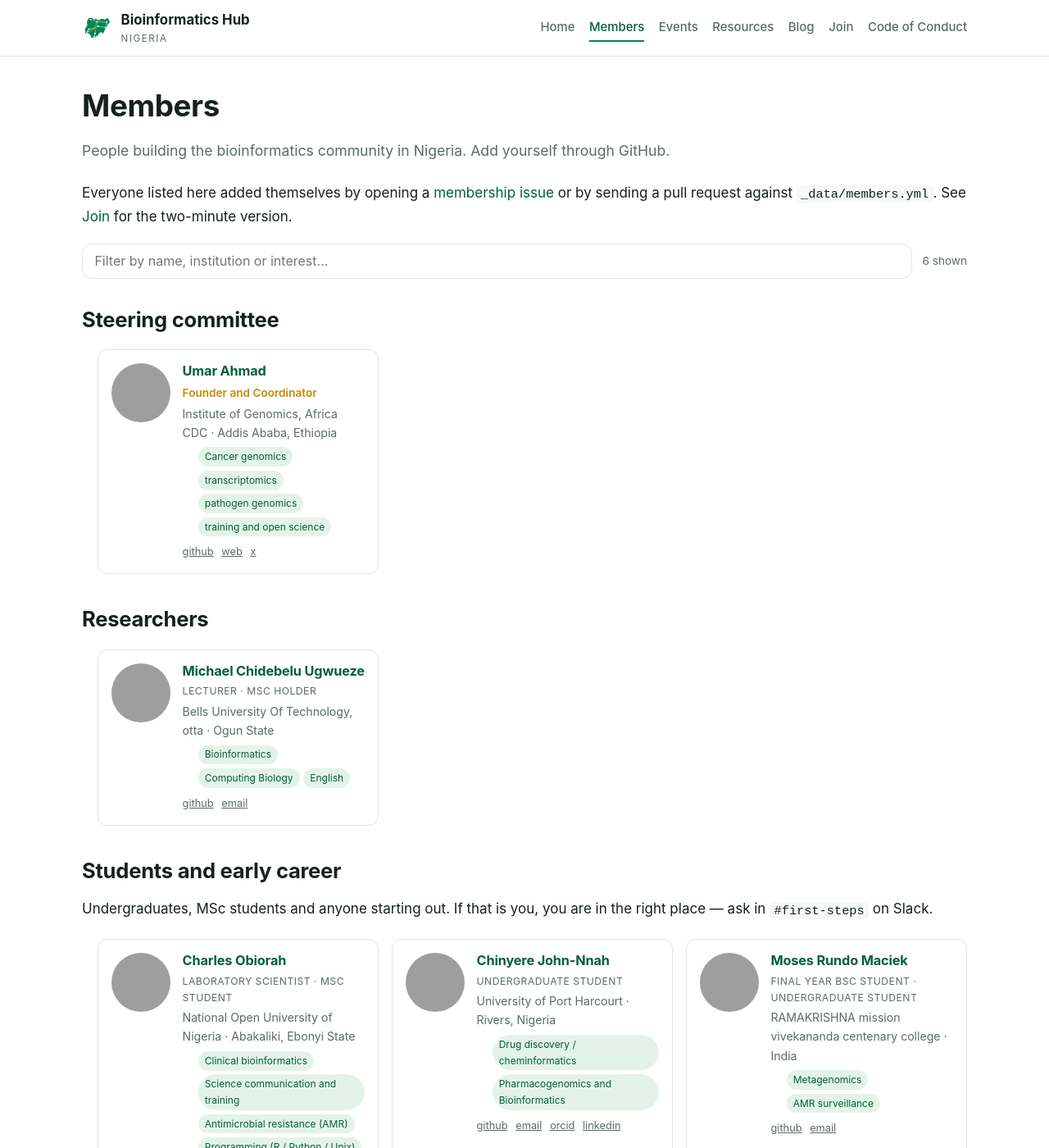
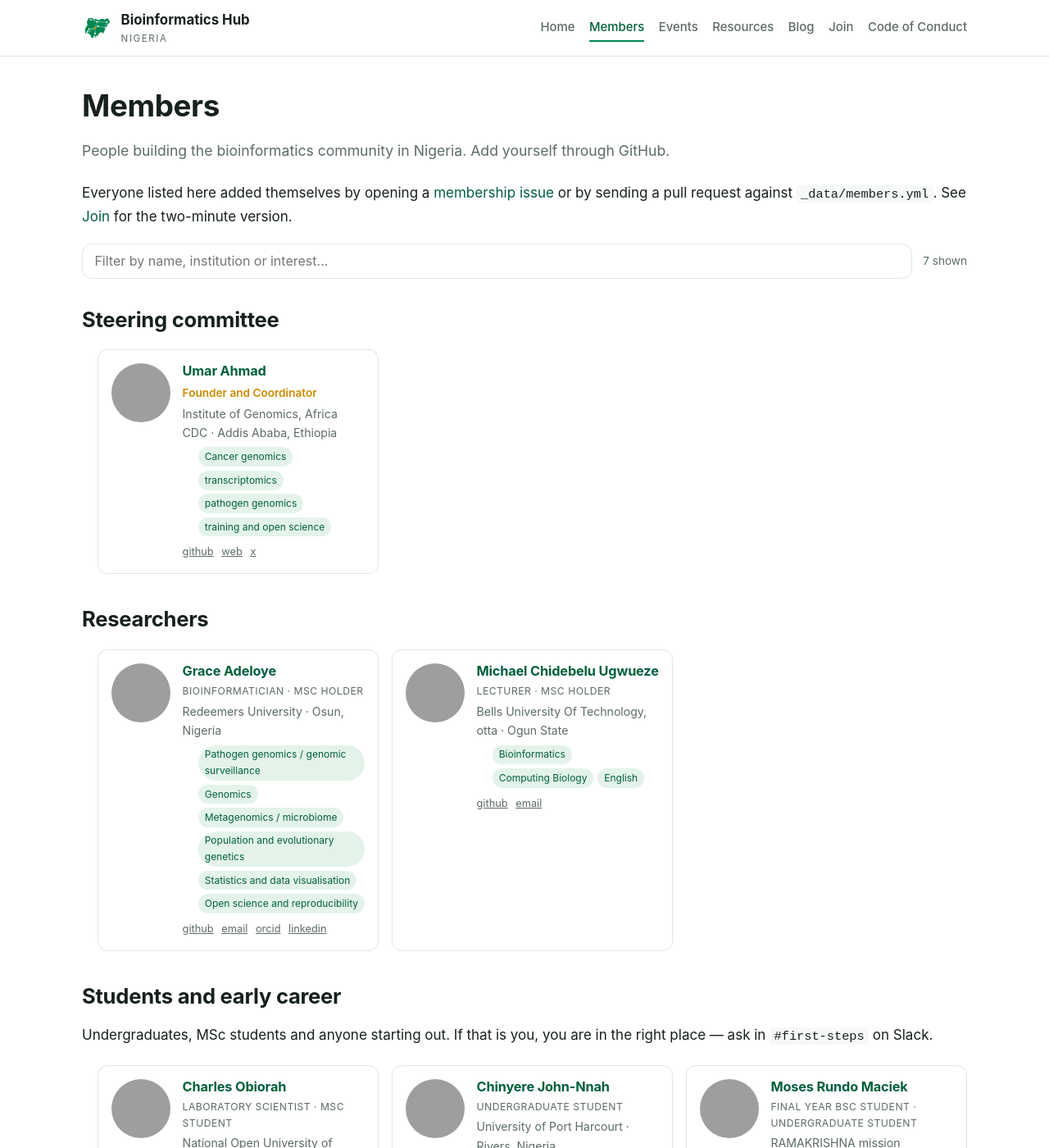
Before and after one commit to GOA14/bioinformaticshub.github.io, a Jekyll site: the page built from members.md, in a window 1280 px wide and 1400 px high. Shown: the whole window at 82% size. Built offline with Jekyll 4.4.1, drawn with Linux system fonts in a browser that asks for light colours; grey boxes are pictures that could not be loaded.

Commit message:
Added Grace Adeloye (@GOA14) in members.yml (#49)

```diff
--- a/_data/members.yml
+++ b/_data/members.yml
@@ -29,6 +29,18 @@
 # Entries are kept sorted by surname within each group. Keep the field order
 # above so that diffs stay readable.
 # ---------------------------------------------------------------------------
+
+- name: Grace Adeloye
+  github: GOA14
+  institution: Redeemers University
+  interests: Pathogen genomics / genomic surveillance, Genomics, Metagenomics / microbiome, Population and evolutionary genetics, Statistics and data visualisation, Open science and reproducibility
+  stage: MSc holder
+  title: Bioinformatician
+  location: Osun, Nigeria
+  email: adeloye6979@run.edu.ng
+  orcid: 0009-0006-1110-7067
+  linkedin: graceadeloye
+  joined: 2026-11-23
 
 - name: Umar Ahmad
   github: babasaraki
```
